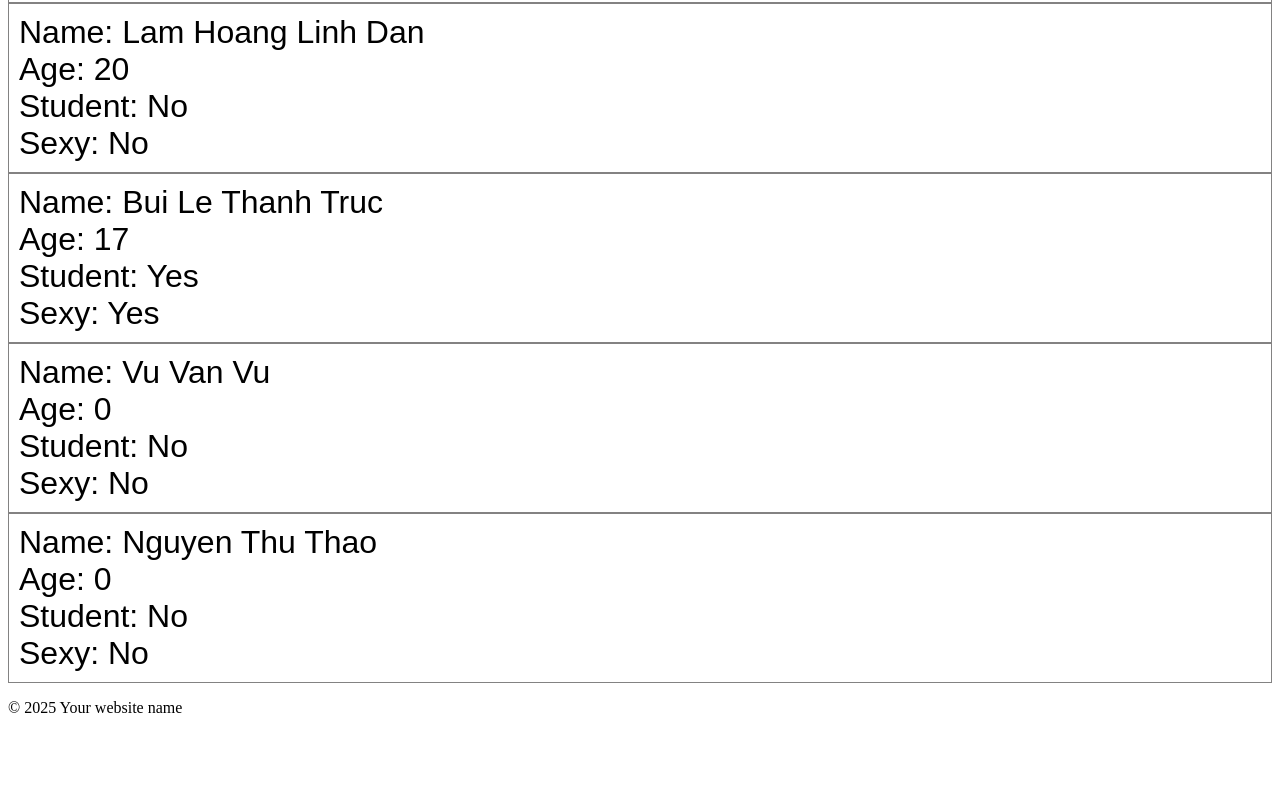
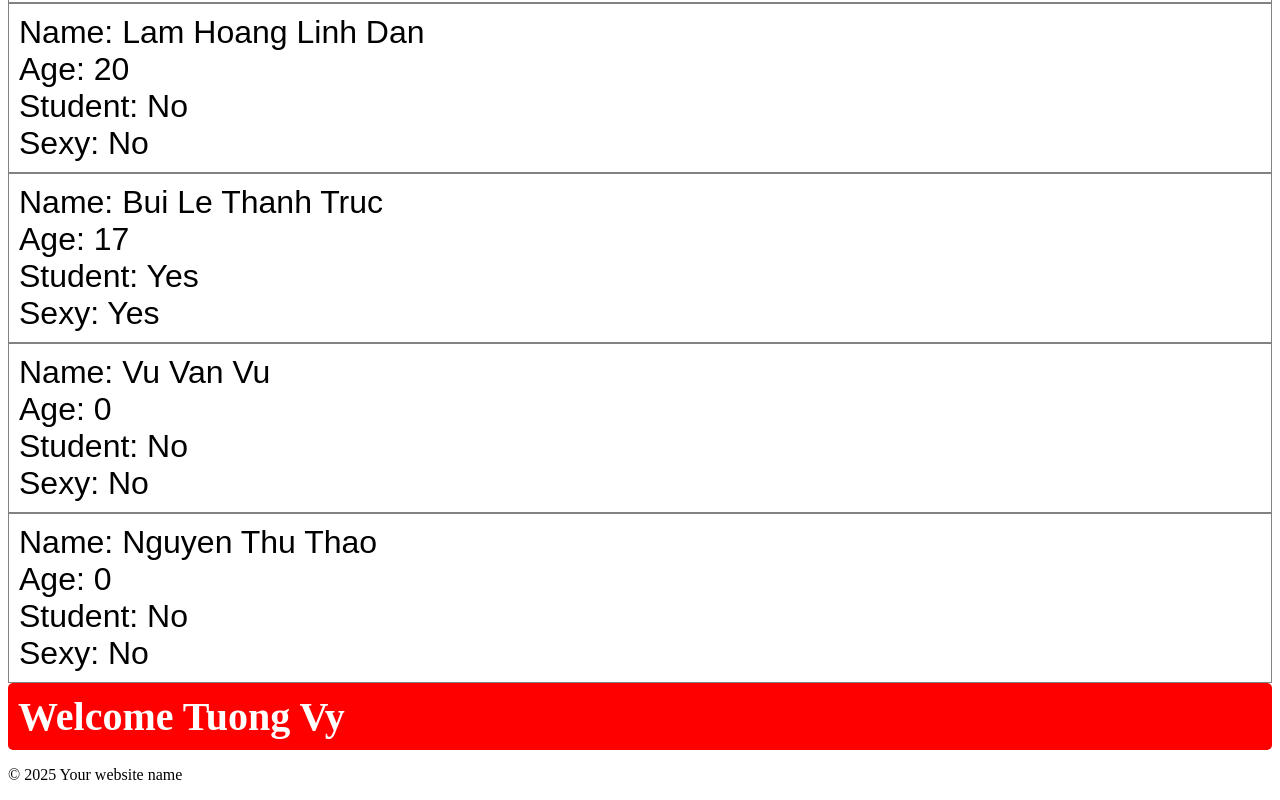
Before and after one commit to VVVu1511/ReactLearning, a React (Vite) app in the folder MyApp/: page / in a window 1280 px wide. Shown: the part 1008-1808 px from the top of the page. Before the commit the page ends 1741 px from the top, so only its background shows below. Built offline with nearby package versions, Linux system fonts and the light colour scheme.

Commit message:
new component

```diff
--- a/MyApp/src/App.jsx
+++ b/MyApp/src/App.jsx
@@ -4,6 +4,7 @@ import Food from './Food/Food.jsx';
 import Card from './Card/Card.jsx';
 import Button from './Button/Button.jsx';
 import Student from './Student/Student.jsx';
+import UserGreeting from './UserGreeting/UserGreeting.jsx';
 
 import profilePic from './assets/sung_jin_woo.jpg'
 import antonyPic from './assets/antony.jpg'
@@ -27,6 +28,7 @@ function App() {
         <Student />
         <Student name="Nguyen Thu Thao"/>
 
+        <UserGreeting isLoggedIn={true} username="Tuong Vy" />
         <Footer />
     </>
   );
--- /dev/null
+++ b/MyApp/src/UserGreeting/UserGreeting.jsx
@@ -0,0 +1,15 @@
+import styles from './UserGreeting.module.css'
+
+function UserGreeting(props){
+    const welcomeMessage = <h2 className={styles.loginPrompt}>
+                            Welcome {props.username}
+                            </h2>;
+
+    const loginPrompt = <h2 className={styles.welcomeMessage}>
+                        Please log in baby!
+                        </h2>;
+
+    return props.isLoggedIn ? welcomeMessage : loginPrompt;
+}
+
+export default UserGreeting
--- /dev/null
+++ b/MyApp/src/UserGreeting/UserGreeting.module.css
@@ -0,0 +1,17 @@
+.welcomeMessage{
+    font-size: 2.5em;
+    background-color: hsl(120,100%,42%);
+    color: white;
+    padding: 10px;
+    border-radius: 5px;
+    margin: 0;
+}
+
+.loginPrompt{
+    font-size: 2.5em;
+    background-color: red;
+    color: white;
+    padding: 10px;
+    border-radius: 5px;
+    margin: 0;
+}
```
